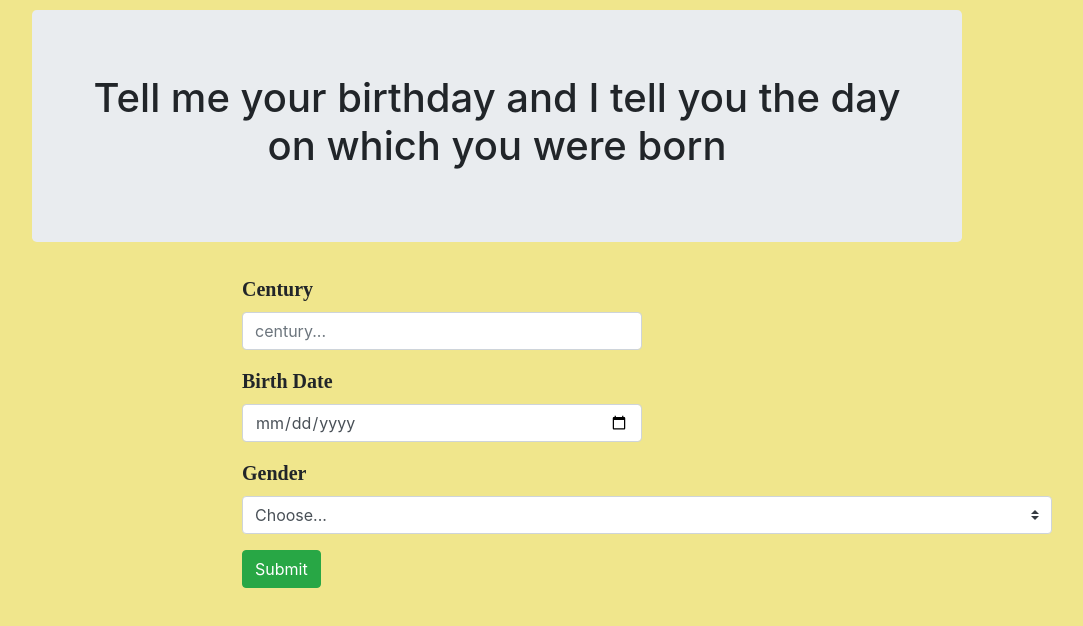
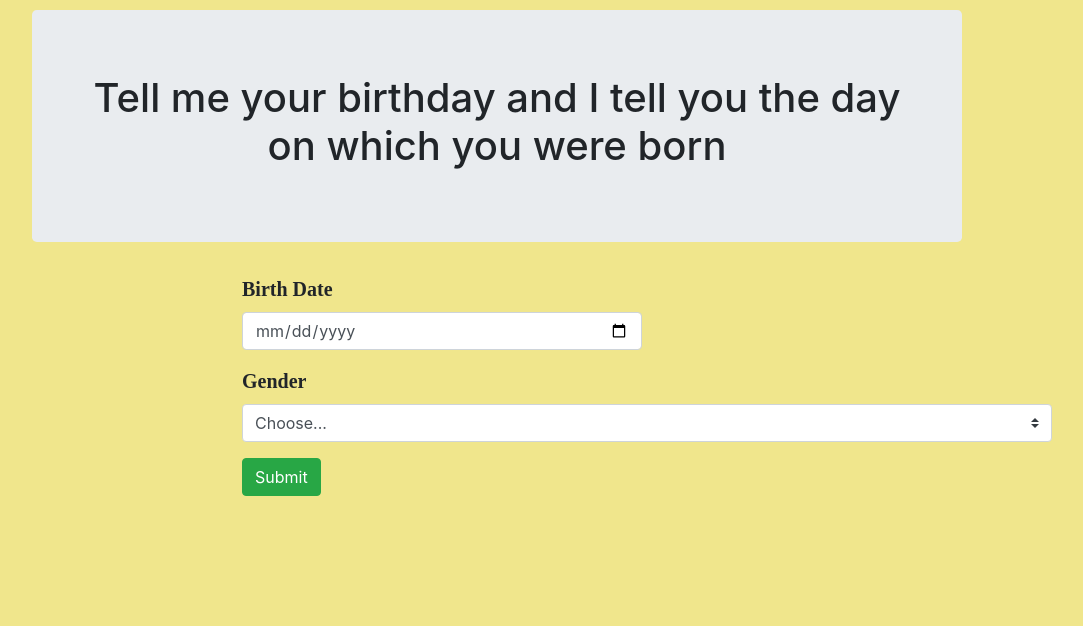
Before and after one commit to niEmerance/week2Project, a plain HTML site: page main.html in a window 1280 px wide. Shown: the whole page, without its empty margins (143-1226 px from the left). Drawn offline with Linux system fonts and the light colour scheme.

Commit message:
remove century from my form

```diff
--- a/main.html
+++ b/main.html
@@ -14,10 +14,6 @@
             <h1>Tell me your birthday and I tell you the day</br>on which you were born</h1>
     </div>
     <form>
-        <div class="form-group">
-                <label for="">Century</label>
-                <input type="text" class="form-control" id="century" placeholder="century...">
-        </div>
         <div class="form-group">
             <label for="">Birth Date</label>
             <input type="date" class="form-control" id="birthDate">
```
